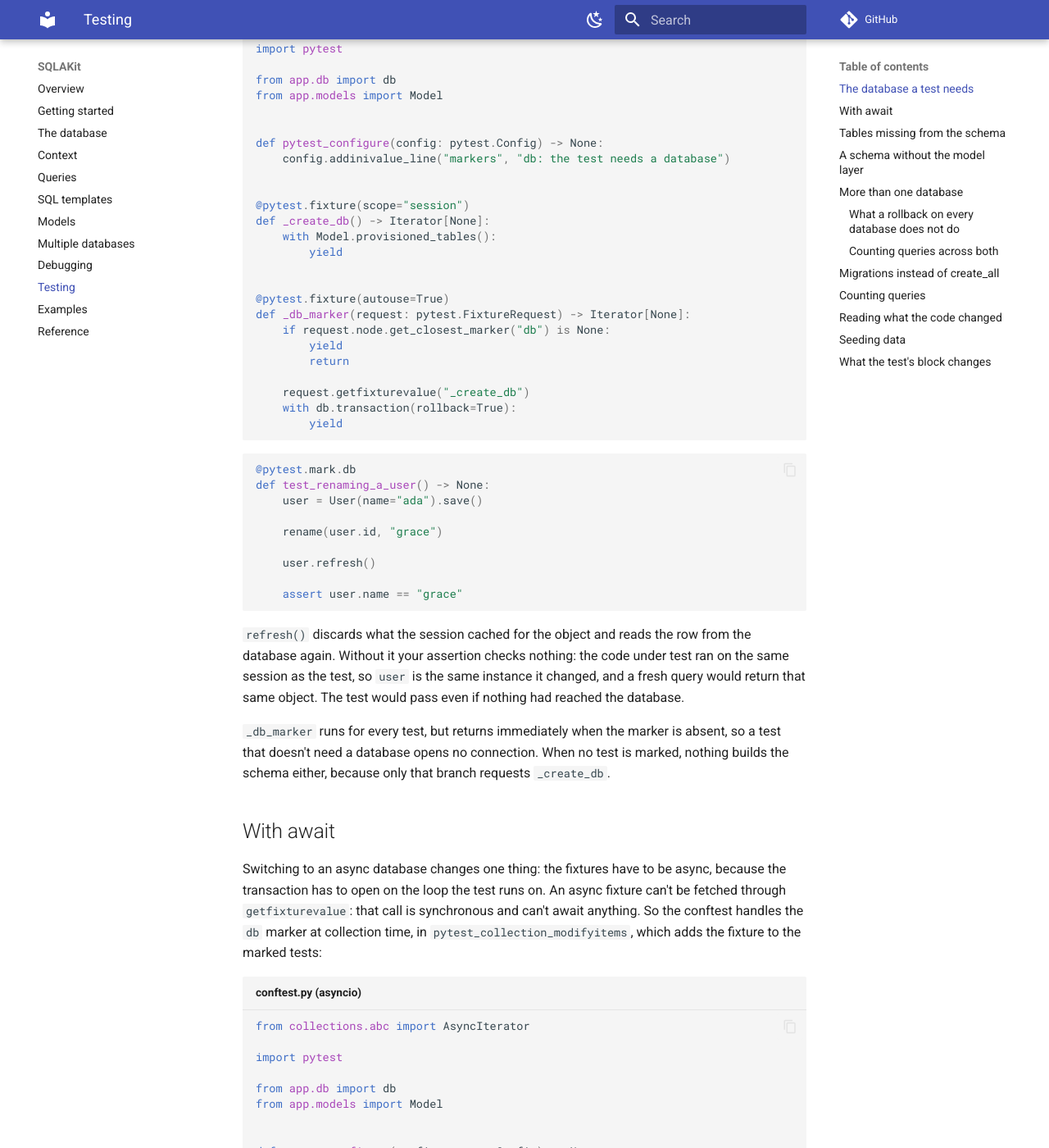
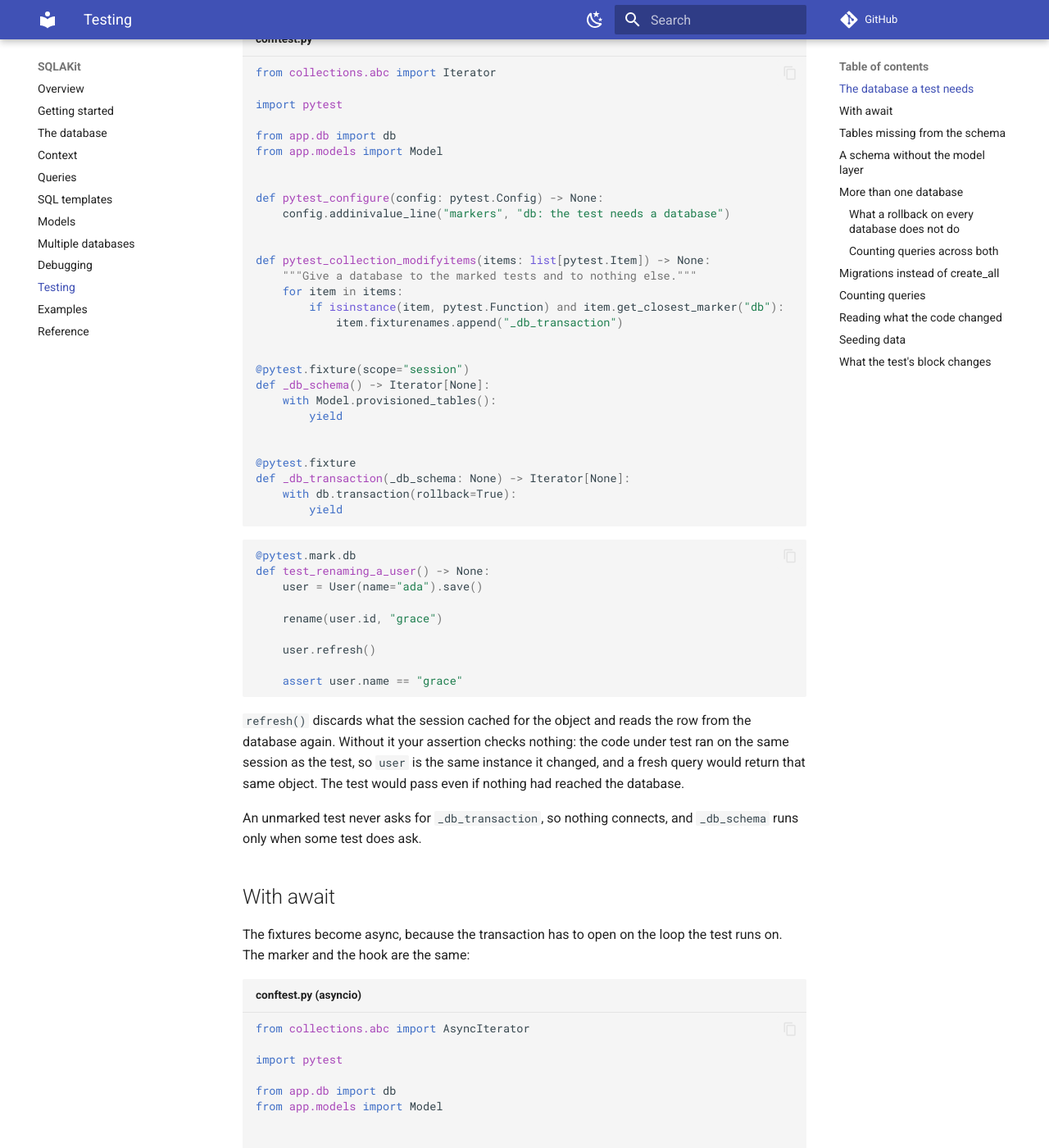
Before and after one commit to antonrh/sqlakit, an MkDocs documentation site: the page built from docs/testing.md, in a window 1280 px wide and 1400 px high, scrolled down 909 px. Shown: the whole window at 82% size. Built offline with MkDocs 1.6.1 and Material for MkDocs 9.7.7, drawn with Linux system fonts in a browser that asks for light colours; comment, search, counter and statistics services are not loaded; some of the changed text lies outside the part shown.

Commit message:
Use one conftest shape for both, and name the fixtures for what they give
The synchronous half used an autouse fixture that checked the marker itself,
the asyncio half a collection hook. The hook works for both. `_db_marker`
opened the transaction rather than marking anything.

````diff
--- a/docs/testing.md
+++ b/docs/testing.md
@@ -34,6 +34,9 @@ and the rollback cannot undo it.
 
 ## The database a test needs
 
+A marker says which tests get one. A hook gives those tests the fixture that
+opens the transaction, so the rest of the suite connects to nothing:
+
 ```python title="conftest.py"
 from collections.abc import Iterator
 
@@ -47,19 +50,21 @@ def pytest_configure(config: pytest.Config) -> None:
     config.addinivalue_line("markers", "db: the test needs a database")
 
 
+def pytest_collection_modifyitems(items: list[pytest.Item]) -> None:
+    """Give a database to the marked tests and to nothing else."""
+    for item in items:
+        if isinstance(item, pytest.Function) and item.get_closest_marker("db"):
+            item.fixturenames.append("_db_transaction")
+
+
 @pytest.fixture(scope="session")
-def _create_db() -> Iterator[None]:
+def _db_schema() -> Iterator[None]:
     with Model.provisioned_tables():
         yield
 
 
-@pytest.fixture(autouse=True)
-def _db_marker(request: pytest.FixtureRequest) -> Iterator[None]:
-    if request.node.get_closest_marker("db") is None:
-        yield
-        return
-
-    request.getfixturevalue("_create_db")
+@pytest.fixture
+def _db_transaction(_db_schema: None) -> Iterator[None]:
     with db.transaction(rollback=True):
         yield
 ```
@@ -82,19 +87,13 @@ under test ran on the same session as the test, so `user` is the same instance
 it changed, and a fresh query would return that same object. The test would
 pass even if nothing had reached the database.
 
-`_db_marker` runs for every test, but returns immediately when the marker is
-absent, so a test that doesn't need a database opens no connection. When no
-test is marked, nothing builds the schema either, because only that branch
-requests `_create_db`.
+An unmarked test never asks for `_db_transaction`, so nothing connects, and
+`_db_schema` runs only when some test does ask.
 
 ## With await
 
-Switching to an async database changes one thing: the fixtures have to be
-async, because the transaction has to open on the loop the test runs on. An
-async fixture can't be fetched through `getfixturevalue`: that call is
-synchronous and can't await anything. So the conftest handles the `db` marker
-at collection time, in `pytest_collection_modifyitems`, which adds the fixture
-to the marked tests:
+The fixtures become async, because the transaction has to open on the loop the
+test runs on. The marker and the hook are the same:
 
 ```python title="conftest.py (asyncio)"
 from collections.abc import AsyncIterator
@@ -113,7 +112,7 @@ def pytest_collection_modifyitems(items: list[pytest.Item]) -> None:
     """Give a database to the marked tests and to nothing else."""
     for item in items:
         if isinstance(item, pytest.Function) and item.get_closest_marker("db"):
-            item.fixturenames.append("_db_marker")
+            item.fixturenames.append("_db_transaction")
 
 
 @pytest.fixture(scope="session")
@@ -122,19 +121,19 @@ def anyio_backend() -> str:
 
 
 @pytest.fixture(scope="session")
-async def _create_db() -> AsyncIterator[None]:
+async def _db_schema() -> AsyncIterator[None]:
     async with Model.provisioned_tables():
         yield
 
 
 @pytest.fixture
-async def _db_marker(_create_db: None) -> AsyncIterator[None]:
+async def _db_transaction(_db_schema: None) -> AsyncIterator[None]:
     async with db.transaction(rollback=True):
         yield
 ```
 
-`pytest` reads `item.fixturenames` at that moment. It ignores a `usefixtures`
-marker added this late.
+`pytest` reads `item.fixturenames` at collection time. It ignores a
+`usefixtures` marker added that late.
 
 Mark your tests as `anyio`, which you'd be doing for async tests anyway:
 
@@ -163,7 +162,7 @@ from sqlakit import import_models
 
 
 @pytest.fixture(scope="session")
-def _create_db() -> Iterator[None]:
+def _db_schema() -> Iterator[None]:
     import_models("app")
     with Model.provisioned_tables():
         yield
@@ -186,7 +185,7 @@ it. An association table lands on the same database as the rows it joins:
 
 ```python
 @pytest.fixture(scope="session")
-def _create_db() -> Iterator[None]:
+def _db_schema() -> Iterator[None]:
     with Model.provisioned_tables(), Model.provisioned_tables("warehouse"):
         yield
 ```
@@ -195,13 +194,8 @@ Then open a transaction on each one. `transactions()` does that for every
 database in the registry:
 
 ```python
-@pytest.fixture(autouse=True)
-def _db_marker(request: pytest.FixtureRequest) -> Iterator[None]:
-    if request.node.get_closest_marker("db") is None:
-        yield
-        return
-
-    request.getfixturevalue("_create_db")
+@pytest.fixture
+def _db_transaction(_db_schema: None) -> Iterator[None]:
     with db.transactions(rollback=True):
         yield
 ```
@@ -235,8 +229,8 @@ comes back empty. Keep routers off in tests. A fresh registry has none, and
 the fixture below clears them after each test:
 
 ```python
-@pytest.fixture(autouse=True)
-def _db_marker() -> Iterator[None]:
+@pytest.fixture
+def _db_transaction(_db_schema: None) -> Iterator[None]:
     with db.transactions(rollback=True):
         yield
     db.route()  # no routers, reads and writes both go to default
@@ -335,7 +329,7 @@ def alembic_config(pytestconfig: pytest.Config) -> Iterator[alembic.config.Confi
 
 
 @pytest.fixture(scope="session")
-def _create_db(alembic_config: alembic.config.Config) -> Iterator[None]:
+def _db_schema(alembic_config: alembic.config.Config) -> Iterator[None]:
     with db.transaction() as conn:
         alembic_config.attributes["connection"] = conn
         alembic.command.upgrade(alembic_config, "head")
@@ -350,7 +344,7 @@ def _create_db(alembic_config: alembic.config.Config) -> Iterator[None]:
 
 ```python
 @pytest.fixture(scope="session")
-async def _create_db(alembic_config: alembic.config.Config) -> AsyncIterator[None]:
+async def _db_schema(alembic_config: alembic.config.Config) -> AsyncIterator[None]:
     def upgrade(connection: sa.Connection) -> None:
         alembic_config.attributes["connection"] = connection
         alembic.command.upgrade(alembic_config, "head")
````
